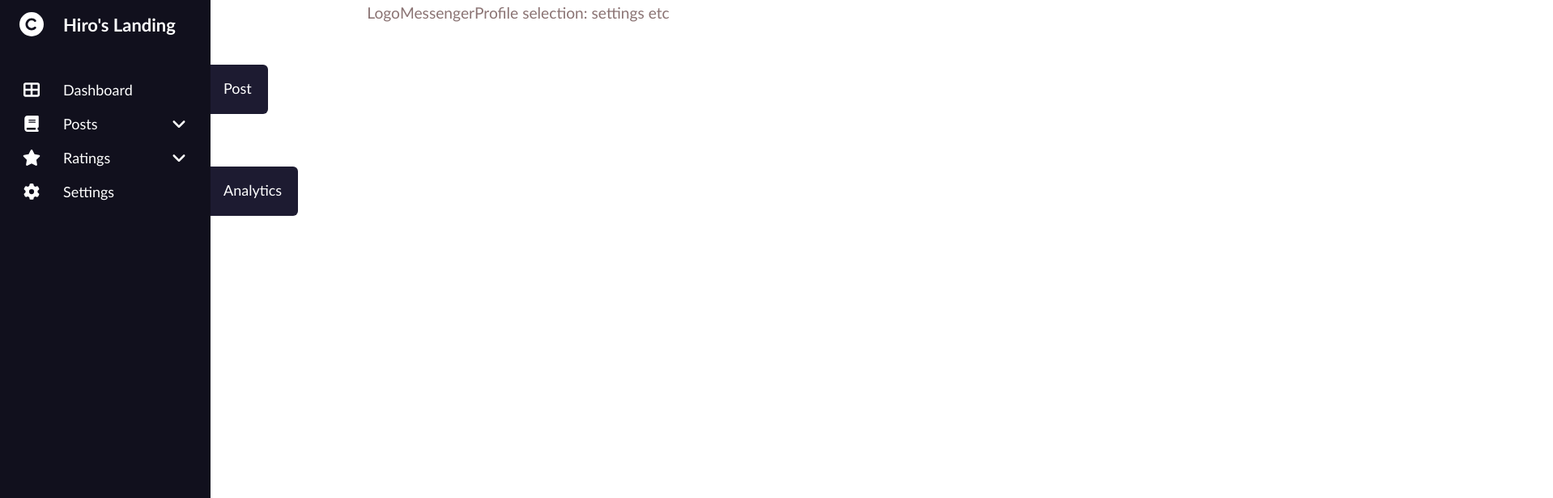
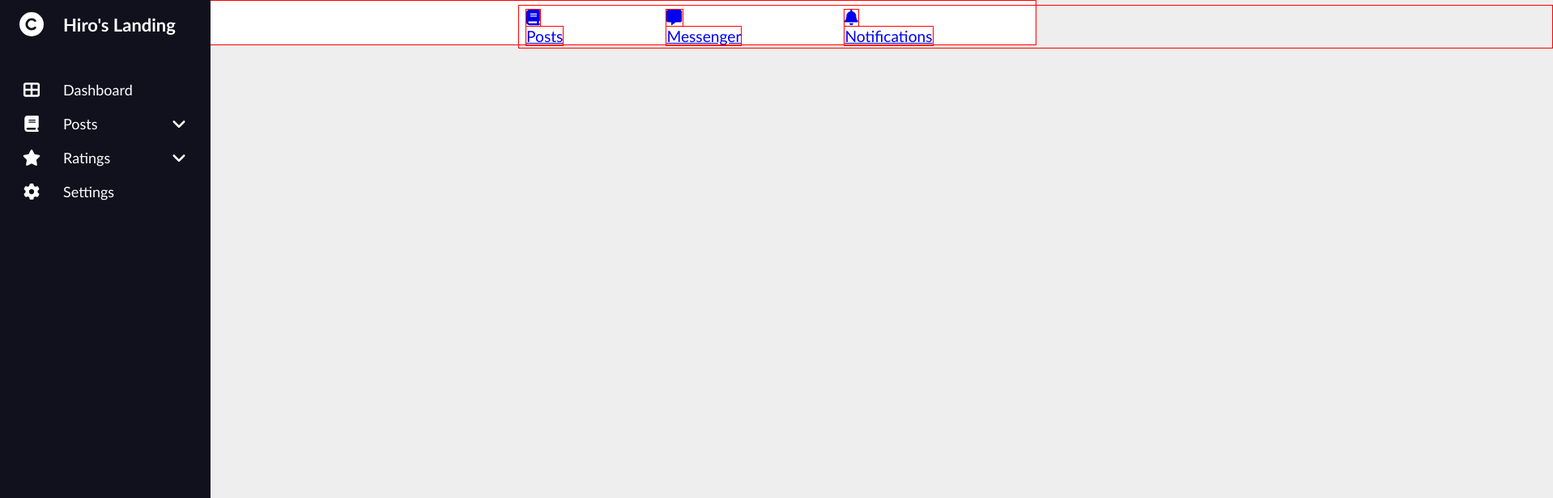
Before and after one commit to HirotheChamp/FirstRate, a React (Create React App) app in the folder client/: page /dashboard in a window 1280 px wide. Shown: the top 616 px of the page at 81% size, 1918 px wide, since content can reach past the window. Built offline with nearby package versions, Linux system fonts and the light colour scheme.

Commit message:
started to work on the navbar while completing most of the sidebar

```diff
--- a/client/src/App.css
+++ b/client/src/App.css
@@ -7,7 +7,7 @@
 
 body{
   /* background-image: url("./images/blurry.jpg"); */
-
+  background-color: rgb(238, 238, 238);
   background-size: cover;
 
 }
--- a/client/src/components/Navbar/Navbar.css
+++ b/client/src/components/Navbar/Navbar.css
@@ -1,16 +1,43 @@
 nav {
   background-color: rgb(255, 255, 255);
-   top: 0;
-   left: 0;
+
    height: 3.5rem;
+   position: relative;
+   margin-right: auto;
+   margin-left: auto;
+   width: 100%;
+   border: 1px red solid;
 }
 .nav-menu-items {
    color: rgb(139, 116, 116);
    list-style: none;
   display: flex;
   font-size: 1.2rem;
-  justify-content: center;
- align-items: center;
-  margin: 0;
-  padding: 0.25rem 0.5rem;
+position: relative;
+left: 50%;
+top: 10%;
+height: 100%;
+margin: 0;
+padding: 0.25rem 0.5rem;
+border: 1px red solid;
+
 }
+
+.nav-menu-items .nav-icons {
+  position: relative;
+  top: 0;
+  left: 0;
+  border: 1px red solid;
+  display: block;
+}
+
+nav .nav-menu-items li{
+padding-right: 10%;
+
+}
+
+nav .nav-menu-items li span{
+  text-decoration: none;
+
+  border: 1px red solid;
+}
--- a/client/src/components/Navbar/Navbar.jsx
+++ b/client/src/components/Navbar/Navbar.jsx
@@ -1,13 +1,37 @@
 import React from 'react'
 import './Navbar.css'
+import { faAngleDown, faStar, faBell, faBook, faMessage, faGear, faCopyright, faThLarge, faRightFromBracket } from '@fortawesome/free-solid-svg-icons'
+import { FontAwesomeIcon } from '@fortawesome/react-fontawesome'
 
 const Navbar = () => {
   return (
     <nav>
     <ul className='nav-menu-items'>
-<li>Logo</li>
-<li>Messenger</li>
-<li>Profile selection: settings etc</li>
+
+<li>
+<a href='#'>
+      <FontAwesomeIcon icon={faBook} className="nav-icons"/>
+
+    <span className="link_name">Posts</span>
+      </a>
+      </li>
+
+      <li>
+<a href='#'>
+      <FontAwesomeIcon icon={faMessage} className="nav-icons"/>
+
+    <span className="link_name">Messenger</span>
+      </a>
+      </li>
+
+      <li>
+<a href='#'>
+      <FontAwesomeIcon icon={faBell} className="nav-icons"/>
+
+    <span className="link_name">Notifications</span>
+      </a>
+      </li>
+
 
     </ul>
     </nav>
--- a/client/src/components/Sidebar/Sidebar.css
+++ b/client/src/components/Sidebar/Sidebar.css
@@ -32,13 +32,13 @@ line-height: 50px;
     font-weight: 600;
 }
 
-.sidebar .nav-links {
+.sidebar .sidebar-links {
 
     height: 100%;
     padding-top: 30px;
 }
 
-.sidebar .nav-links li {
+.sidebar .sidebar-links li {
     position: relative;
     list-style: none;
     padding-top: 10px;
@@ -46,18 +46,18 @@ line-height: 50px;
     transition: all 0.4s ease;
 }
 
-.sidebar .nav-links li:hover {
+.sidebar .sidebar-links li:hover {
     background:  #1d1b31;
 }
 
-.sidebar .nav-links li .icon-links {
+.sidebar .sidebar-links li .icon-links {
 display:flex;
 align-items: center;
 justify-content: space-between;
 
 }
 
-.sidebar .nav-links li .nav-icons{
+.sidebar .sidebar-links li .sidebar-icons{
     height: 20px;
 min-width: 78px;
 text-align: center;
@@ -66,26 +66,26 @@ color: #fff;
 font-size: 20px;
 }
 
-.sidebar .nav-links li a {
+.sidebar .sidebar-links li a {
     display: flex;
     text-decoration: none;
     align-items: center;
 }
 
-.sidebar .nav-links li a .link_name{
+.sidebar .sidebar-links li a .link_name{
     font-size: 18px;
     font-weight: 400;
     color: #fff;
 }
 
-.sidebar .nav-links li .sub-menu {
+.sidebar .sidebar-links li .sub-menu {
     padding: 0px 0px 0px 80px;
    margin-top: 10px;
     background: #1d1b31;
-    /* display: none; */
+    display: none;
 }
 
-.sidebar .nav-links li .sub-menu a {
+.sidebar .sidebar-links li .sub-menu a {
     color: #fff;
     font-size: 15px;
    padding: 5px 0;
@@ -94,11 +94,11 @@ font-size: 20px;
    transition: all 0.3 ease;
 }
 
-.sidebar .nav-links li .sub-menu a:hover{
+.sidebar .sidebar-links li .sub-menu a:hover{
     opacity: 1;
 }
 
-.sidebar.close .nav-links li .sub-menu {
+.sidebar.close .sidebar-links li .sub-menu {
 position: absolute;
 left: 100%;
 top: -10px;
@@ -110,29 +110,29 @@ opacity: 0;
 pointer-events: none;
 }
 
-.sidebar.close .nav-links li:hover .sub-menu {
+.sidebar.close .sidebar-links li:hover .sub-menu {
     top: 0;
     opacity: 1;
     pointer-events: auto;
 }
 
-.sidebar .nav-links li .sub-menu .link_name{
+.sidebar .sidebar-links li .sub-menu .link_name{
     display: none;
 }
 
-.sidebar.close .nav-links li .sub-menu .link_name{
+.sidebar.close .sidebar-links li .sub-menu .link_name{
     font-size: 18px;
     opacity: 1;
     display: block;
 }
 
-.sidebar .nav-links li .sub-menu.blank {
+.sidebar .sidebar-links li .sub-menu.blank {
     opacity: 1;
     pointer-events: auto;
     padding: 3px 20px 6px 16px;
 }
 
-.sidebar .nav-links li:hover .sub-menu.blank{
+.sidebar .sidebar-links li:hover .sub-menu.blank{
     top: 50%;
     transform: translate(-50%);
 }
@@ -143,6 +143,14 @@ bottom: 0;
 display: flex;
 align-items: center;
 justify-content: space-between;
+background: #1d1b31;
+padding: 6px 0;
+
+}
+
+.sidebar .profile-details .profile-content {
+    display: flex;
+    align-items: center;
 }
 
 
@@ -164,6 +172,6 @@ font-weight: 500;
 }
 
 .sidebar .profile-details .job {
-    font-size: 12px;
+    font-size: 11px;
 
 }
--- a/client/src/components/Sidebar/Sidebar.jsx
+++ b/client/src/components/Sidebar/Sidebar.jsx
@@ -12,10 +12,10 @@ const Sidebar = () => {
   <FontAwesomeIcon icon={faCopyright} className="copyright-icon"/>
     <span className="logo_name">Hiro's Landing</span>
   </div>
-  <ul className="nav-links">
+  <ul className="sidebar-links">
     <li>
-      <a href='#'>
-      <FontAwesomeIcon icon={faThLarge} className="nav-icons"/>
+      <a href='/dashboard'>
+      <FontAwesomeIcon icon={faThLarge} className="sidebar-icons"/>
 
     <span className="link_name">Dashboard</span>
       </a>
@@ -28,11 +28,11 @@ const Sidebar = () => {
     <li>
     <div className="icon-links">
     <a href='#'>
-      <FontAwesomeIcon icon={faBook} className="nav-icons"/>
+      <FontAwesomeIcon icon={faBook} className="sidebar-icons"/>
 
     <span className="link_name">Posts</span>
       </a>
-      <FontAwesomeIcon icon={faAngleDown} className="nav-icons"/>
+      <FontAwesomeIcon icon={faAngleDown} className="sidebar-icons"/>
     </div>
     <ul className="sub-menu">
       <li><a className="link_name" href='#'>Posts</a></li>
@@ -45,11 +45,11 @@ const Sidebar = () => {
     <li>
     <div className="icon-links">
     <a href='#'>
-      <FontAwesomeIcon icon={faStar} className="nav-icons"/>
+      <FontAwesomeIcon icon={faStar} className="sidebar-icons"/>
 
     <span className="link_name">Ratings</span>
       </a>
-      <FontAwesomeIcon icon={faAngleDown} className="nav-icons"/>
+      <FontAwesomeIcon icon={faAngleDown} className="sidebar-icons"/>
     </div>
     <ul className="sub-menu">
       <li><a className="link_name" href='#'>Post</a></li>
@@ -62,7 +62,7 @@ const Sidebar = () => {
     </li>
     <li>
       <a href='#'>
-      <FontAwesomeIcon icon={faGear} className="nav-icons"/>
+      <FontAwesomeIcon icon={faGear} className="sidebar-icons"/>
 
     <span className="link_name">Settings</span>
       </a>
@@ -81,7 +81,7 @@ const Sidebar = () => {
       <div className="profile_name">Kyle Young</div>
       <div className="job">Full-Stack Developer</div>
     </div>
-    <FontAwesomeIcon icon={faRightFromBracket} className="nav-icons"/>
+    <FontAwesomeIcon icon={faRightFromBracket} className="sidebar-icons"/>
   </div>
   </li>
    </ul>
--- a/client/src/pages/Dashboard/Dashboard.css
+++ b/client/src/pages/Dashboard/Dashboard.css
@@ -1,5 +1,5 @@
 .dashboard {
     display: flex;
-
+    margin: 0;
 
 }
--- a/client/src/pages/Dashboard/Dashboard.jsx
+++ b/client/src/pages/Dashboard/Dashboard.jsx
@@ -90,9 +90,9 @@ if (data.status === 'ok') {
         </div>
 
 
-        <div className='newsfeed'>
+        {/* <div className='newsfeed'>
           <Newsfeed />
-        </div>
+        </div> */}
 
 
       </div></>
```
